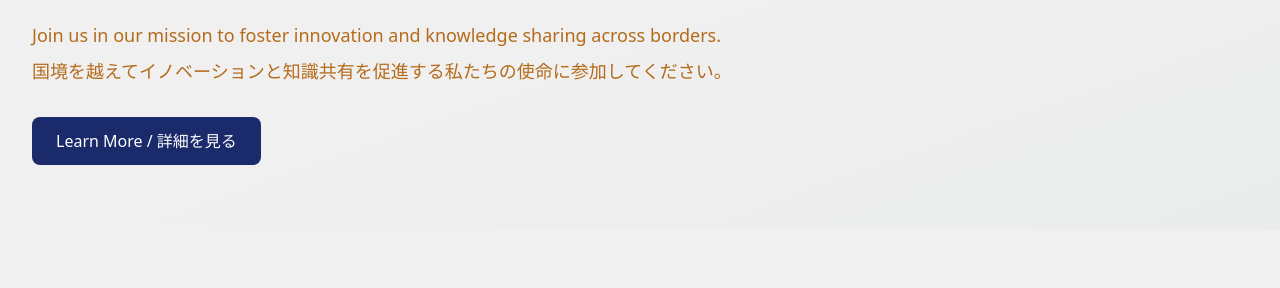
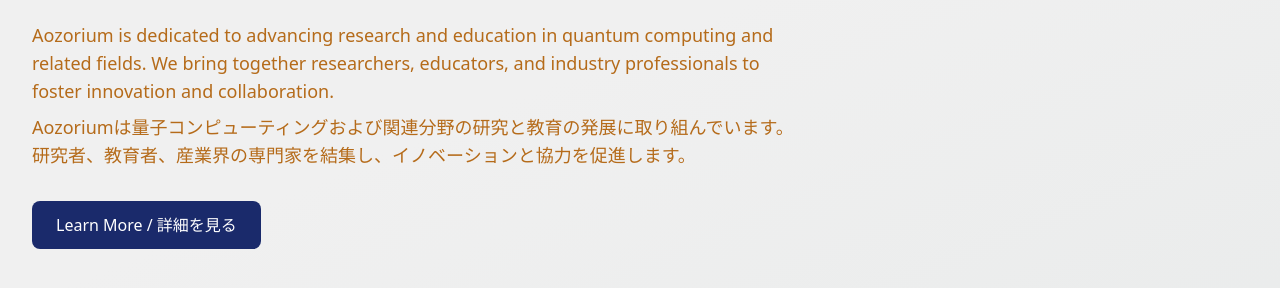
Before and after one commit to aozorium/site, a website: page docs/index.html in a window 1280 px wide. Shown: the part 219-507 px from the top of the page. Drawn offline with nearby package versions, Linux system fonts and the light colour scheme.

Commit message:
Update index.html

```diff
--- a/docs/index.html
+++ b/docs/index.html
@@ -136,12 +136,12 @@
                     <span class="block text-2xl mt-2 text-primary">研究を通じて未来を創造する</span>
                 </h1>
                 <p class="text-lg text-con mb-8">
-                    Join us in our mission to foster innovation and knowledge sharing across borders.
-                    <span class="block mt-2 text-con">国境を越えてイノベーションと知識共有を促進する私たちの使命に参加してください。</span>
+                    Aozorium is dedicated to advancing research and education in quantum computing and related fields. We bring together researchers, educators, and industry professionals to foster innovation and collaboration.
+                    <span class="block mt-2 text-con">Aozoriumは量子コンピューティングおよび関連分野の研究と教育の発展に取り組んでいます。研究者、教育者、産業界の専門家を結集し、イノベーションと協力を促進します。</span>
                 </p>
-                <button class="bg-primary text-white px-6 py-3 rounded-button hover:bg-primary/90 transition-colors">
+                <a href="about.html" class="inline-block bg-primary text-white px-6 py-3 rounded-button hover:bg-primary/90 transition-colors">
                     Learn More / 詳細を見る
-                </button>
+                </a>
             </div>
         </div>
     </section>
```
